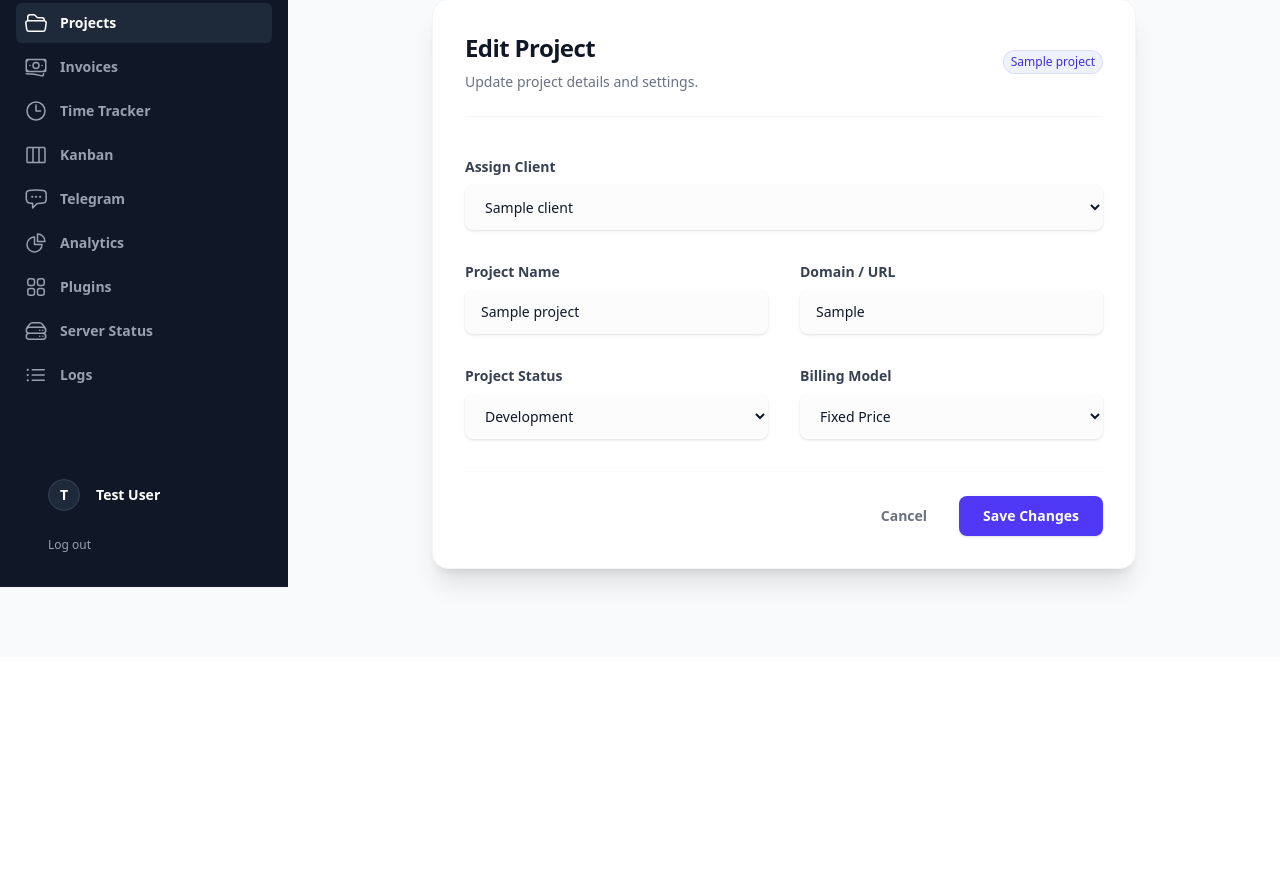
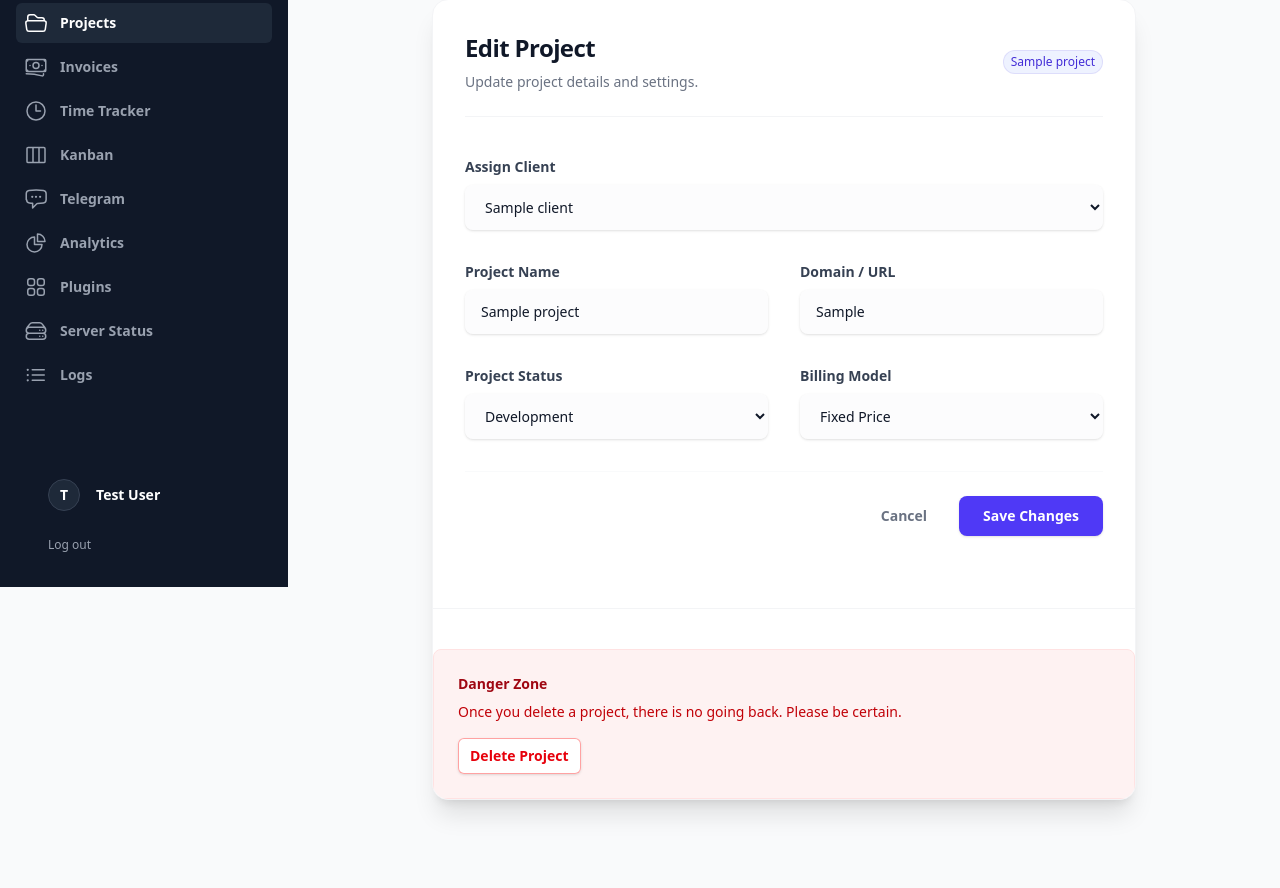
Before and after one commit to SHENiiDEV/horolskisdev, a Laravel app: page /projects/1/edit in a window 1280 px wide. Shown: the part 213-1101 px from the top of the page. Before the commit the page ends 805 px from the top, so only its background shows below. Run offline with Laravel 12, Linux system fonts and the light colour scheme; a user stored in the database is signed in; data comes from the database, SQL or seed files in the repository; tables that the repository leaves empty hold one stand-in row (values such as "Sample post"); style sheets or scripts are compiled from the project's sources.

Commit message:
feat: Implement project deletion functionality and enhance SSH terminal command execution logic with improved CWD tracking.

```diff
--- a/app/Http/Controllers/ProjectController.php
+++ b/app/Http/Controllers/ProjectController.php
@@ -134,9 +134,15 @@ class ProjectController extends Controller
     /**
      * Remove the specified resource from storage.
      */
-    public function destroy(string $id)
+    public function destroy(\App\Models\Project $project)
     {
-        //
+        if (auth()->user()->isClient()) {
+            abort(403);
+        }
+
+        $project->delete();
+
+        return redirect()->route('projects.index')->with('success', 'Project deleted successfully.');
     }
 
     public function importVault(Request $request, \App\Models\Project $project, \App\Services\GoogleSheetVaultImporter $importer)
--- a/resources/views/projects/edit.blade.php
+++ b/resources/views/projects/edit.blade.php
@@ -95,7 +95,27 @@
                         </div>
                     </form>
                 </div>
+                <div class="mt-10 pt-10 border-t border-gray-100">
+                    <div class="rounded-lg bg-red-50 p-6 border border-red-100">
+                        <h3 class="text-sm font-semibold text-red-800">Danger Zone</h3>
+                        <div class="mt-2 text-sm text-red-700">
+                            <p>Once you delete a project, there is no going back. Please be certain.</p>
+                        </div>
+                        <div class="mt-4">
+                            <form action="{{ route('projects.destroy', $project) }}" method="POST"
+                                onsubmit="return confirm('Are you sure you want to delete this project? This action cannot be undone.');">
+                                @csrf
+                                @method('DELETE')
+                                <button type="submit"
+                                    class="rounded-md bg-white px-3 py-2 text-sm font-semibold text-red-600 shadow-sm ring-1 ring-inset ring-red-300 hover:bg-red-50 transition-colors">
+                                    Delete Project
+                                </button>
+                            </form>
+                        </div>
+                    </div>
+                </div>
             </div>
         </div>
     </div>
+    </div>
 </x-app-layout>
```
Also changed, not shown: app/Http/Controllers/ProjectTerminalController.php (+20 -33 lines).
